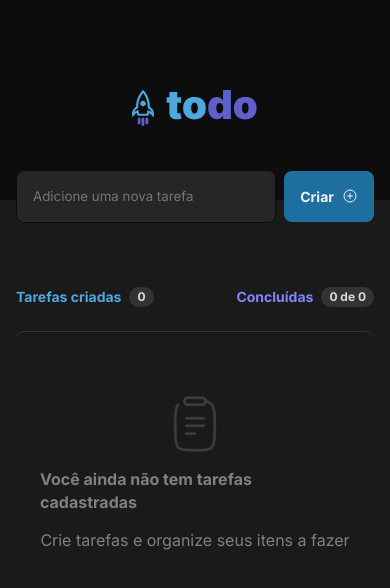
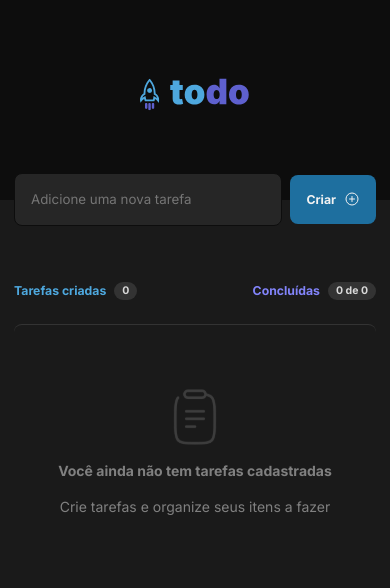
Before and after one commit to venturions/rocketseat-desafio-1, a React (Vite) app: page / in a window 390 px wide. Shown: the top 588 px of the page. Built offline with nearby package versions, Linux system fonts and the light colour scheme.

Commit message:
melhorando a responsividade

```diff
--- a/src/App.module.css
+++ b/src/App.module.css
@@ -4,10 +4,18 @@
   gap: 2rem;
   margin-top: calc(0px - 1.5rem - 6px);
   padding: 0 1rem;
-
 }
 
 .wrapper {
   width: 100%;
   max-width: 46rem;
 }
+
+@media (max-width: 768px) {
+  html {
+    font-size: 87.5%;
+  }
+  .wrapper {
+    grid-template-columns: 1fr;
+  }
+}
```
